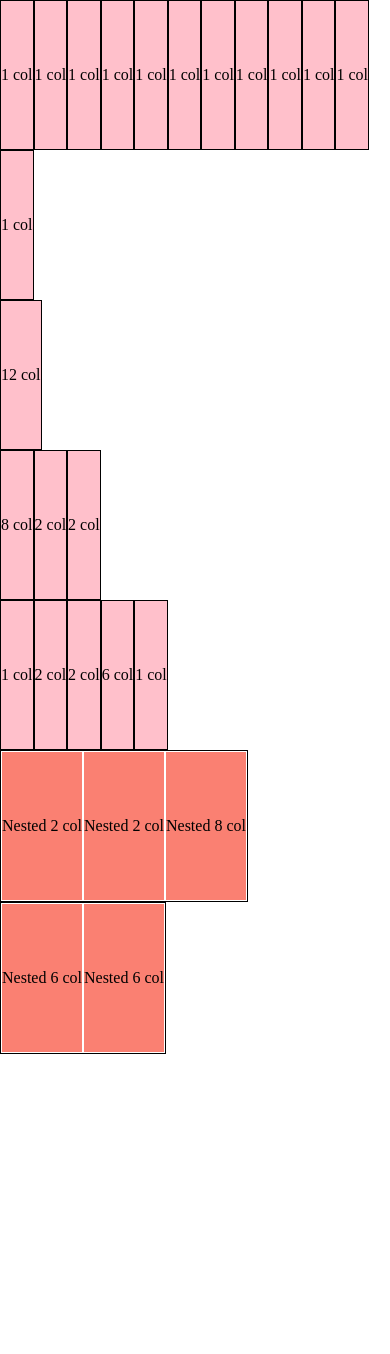
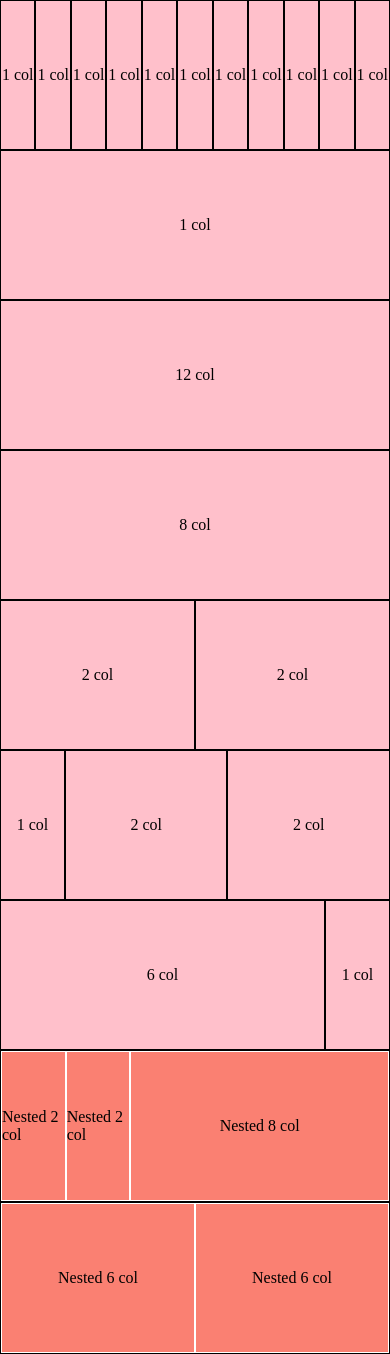
Before and after one commit to FrancescoCina/html-css-12bool, a plain HTML site: page index.html in a window 390 px wide. Before the commit the page ends 1054 px from the top, so only its background shows below. Drawn offline with Linux system fonts and the light colour scheme.

Commit message:
Impostato responsive anche su Mobile

```diff
--- a/css/layout12.css
+++ b/css/layout12.css
@@ -127,6 +127,11 @@
     margin-left: calc(100% / 12 * 1);
 }
 
+.col-offset-0{
+    margin-left: 0;
+}
+
+
 /* MEDIA QUERY */
 
 /* SMALL SCREEN */
@@ -231,6 +236,9 @@
     }
     .col-sm-offset-1{
         margin-left: calc(100% / 12 * 1);
+    }
+    .col-sm-offset-0{
+        margin-left: 0;
     }
 }
 
@@ -339,6 +347,9 @@
     .col-md-offset-1{
         margin-left: calc(100% / 12 * 1);
     }
+    .col-md-offset-0{
+        margin-left: 0;
+    }
 }
 /* -------------------------- */
 
@@ -444,6 +455,9 @@
     }
     .col-lg-offset-1{
         margin-left: calc(100% / 12 * 1);
+    }
+    .col-lg-offset-0{
+        margin-left: 0;
     }
 
 
@@ -555,6 +569,9 @@
     .col-xl-offset-1{
         margin-left: calc(100% / 12 * 1);
     }
+    .col-xl-offset-0{
+        margin-left: 0;
+    }
 }
 
 /* -------------------- */
@@ -663,58 +680,8 @@
     .col-xxl-offset-1{
         margin-left: calc(100% / 12 * 1);
     }
+    .col-xxl-offset-0{
+        margin-left: 0;
+    }
 
 }
-
-
-
-
-
-
-
-
-
-
-
-
-
-
-
-
-
-
-
-
-
-
-
-
-
-
-
-/* EXTRA UTILS */
-
-/* Justify */
-.start{
-    justify-content: flex-start;
-}
-.center{
-    justify-content: center;
-}
-.end{
-    justify-content: flex-end;
-}
-.around{
-    justify-content: space-around;
-}
-.between{
-    justify-content: space-between;
-}
-.evenly{
-    justify-content: space-evenly;
-}
-
-/* Ordine da dare all'Item (no al container-padre)*/
-.first{
-    order:-1;
-}
--- a/css/style.css
+++ b/css/style.css
@@ -37,8 +37,8 @@
 
 @media screen and (min-width:768px){
 
-    .container .row:first-child .col-lg{
-        width: calc(100% / 6);
+    .container .row:first-child .col-md{
+        width: calc(100% / 6 );
     }
 
     .container .row:nth-child(3) > [class*="8"]{
@@ -54,11 +54,10 @@
         width: calc(100% / 12 * 4);
     }
 
-
-    .container .row:nth-child(4) > [class*="6"],
+    /* .container .row:nth-child(4) > [class*="6"],
     #mustbehalf{
         width: calc(100% / 12 * 6);
-    }
+    } */
 
     .container .row:nth-child(5) > [class*="6"]{
         width: calc(100% / 12 * 6);
@@ -72,6 +71,32 @@
     .container .row:nth-child(5) > [class*="6"] > [class*="6"]{
         width: calc(100% / 12 * 6);
     }
+}
+
+/* MEDIA QUERY SMALL SCREEN */
+@media screen and (min-width:576px){
+
+    .container .row:first-child .col-sm{
+        width: calc(100% / 4 );
+    }
+
+
+    .container .row:nth-child(3) > [class*="2"]{
+        width: calc(100% / 12 * 12);
+    }
+
+
+
+
+
+
+
+
+
+
+
+
+
 
 
 }
--- a/index.html
+++ b/index.html
@@ -11,43 +11,43 @@
 <body>
     <div class="container">
         <div class="row">
-            <div class="col-xxl col-xl col-lg"><p>1 col</p></div>
-            <div class="col-xxl col-xl col-lg"><p>1 col</p></div>
-            <div class="col-xxl col-xl col-lg"><p>1 col</p></div>
-            <div class="col-xxl col-xl col-lg"><p>1 col</p></div>
-            <div class="col-xxl col-xl col-lg"><p>1 col</p></div>
-            <div class="col-xxl col-xl col-lg"><p>1 col</p></div>
-            <div class="col-xxl col-xl col-lg"><p>1 col</p></div>
-            <div class="col-xxl col-xl col-lg"><p>1 col</p></div>
-            <div class="col-xxl col-xl col-lg"><p>1 col</p></div>
-            <div class="col-xxl col-xl col-lg"><p>1 col</p></div>
-            <div class="col-xxl col-xl col-lg"><p>1 col</p></div>
-            <div class="col-xxl col-xl col-lg"><p>1 col</p></div>
+            <div class="col-xxl-1 col-xl-1 col-lg-1 col-md col-sm col"><p>1 col</p></div>
+            <div class="col-xxl-1 col-xl-1 col-lg-1 col-md col-sm col"><p>1 col</p></div>
+            <div class="col-xxl-1 col-xl-1 col-lg-1 col-md col-sm col"><p>1 col</p></div>
+            <div class="col-xxl-1 col-xl-1 col-lg-1 col-md col-sm col"><p>1 col</p></div>
+            <div class="col-xxl-1 col-xl-1 col-lg-1 col-md col-sm col"><p>1 col</p></div>
+            <div class="col-xxl-1 col-xl-1 col-lg-1 col-md col-sm col"><p>1 col</p></div>
+            <div class="col-xxl-1 col-xl-1 col-lg-1 col-md col-sm col"><p>1 col</p></div>
+            <div class="col-xxl-1 col-xl-1 col-lg-1 col-md col-sm col"><p>1 col</p></div>
+            <div class="col-xxl-1 col-xl-1 col-lg-1 col-md col-sm col"><p>1 col</p></div>
+            <div class="col-xxl-1 col-xl-1 col-lg-1 col-md col-sm col"><p>1 col</p></div>
+            <div class="col-xxl-1 col-xl-1 col-lg-1 col-md col-sm col"><p>1 col</p></div>
+            <div class="col-xxl-1 col-xl-1 col-lg-1 col-md col-sm col"><p>1 col</p></div>
         </div>
         <div class="row">
-            <div class="col-xxl-12 col-xl-12 col-lg-12 col-md-12">12 col</div>
+            <div class="col-xxl-12 col-xl-12 col-lg-12 col-md-12 col-sm-12 col-12">12 col</div>
         </div>
         <div class="row">
-            <div class="col-xxl-8 col-xl-8 col-lg-8">8 col</div>
-            <div class="col-xxl-2 col-xl-2 col-lg-2">2 col</div>
-            <div class="col-xxl-2 col-xl-2 col-lg-2">2 col</div>
+            <div class="col-xxl-8 col-xl-8 col-lg-8 col-md-8 col-sm-12 col-12">8 col</div>
+            <div class="col-xxl-2 col-xl-2 col-lg-2 col-md-2 col-sm-6 col-6">2 col</div>
+            <div class="col-xxl-2 col-xl-2 col-lg-2 col-md-2 col-sm-6 col-6">2 col</div>
         </div>
         <div class="row">
-            <div class="col-xxl-1 col-xl-1 col-lg-1">1 col</div>
-            <div class="col-xxl-2 col-xl-2 col-lg-2">2 col</div>
-            <div class="col-xxl-2 col-xl-2 col-lg-2">2 col</div>
-            <div class="col-xxl-6 col-xl-6 col-lg-6">6 col</div>
-            <div class="col-xxl-1 col-xl-1 col-lg-1" id="mustbehalf">1 col</div>
+            <div class="col-xxl-1 col-xl-1 col-lg-1 col-md-1 col-sm-2 col-2">1 col</div>
+            <div class="col-xxl-2 col-xl-2 col-lg-2 col-md-2 col-sm-5 col-5">2 col</div>
+            <div class="col-xxl-2 col-xl-2 col-lg-2 col-md-2 col-sm-5 col-5">2 col</div>
+            <div class="col-xxl-6 col-xl-6 col-lg-6 col-md-6 col-sm-10 col-10">6 col</div>
+            <div class="col-xxl-1 col-xl-1 col-lg-1 col-md-1 col-sm-2 col-2">1 col</div>
         </div>
         <div class="row">
-            <div class="col-xxl-6 col-xl-6 col-lg-6">
-                <div class="col-xxl-2 col-xl-2 col-lg-2">Nested 2 col</div>
-                <div class="col-xxl-2 col-xl-2 col-lg-2">Nested 2 col</div>
-                <div class="col-xxl-8 col-xl-8 col-lg-8">Nested 8 col</div>
+            <div class="col-xxl-6 col-xl-6 col-lg-6 col-md-6 col-sm-12 col-12">
+                <div class="col-xxl-2 col-xl-2 col-lg-2 col-md-2 col-sm-2 col-2">Nested 2 col</div>
+                <div class="col-xxl-2 col-xl-2 col-lg-2 col-md-2 col-sm-2 col-2">Nested 2 col</div>
+                <div class="col-xxl-8 col-xl-8 col-lg-8 col-md-8 col-sm-8 col-8">Nested 8 col</div>
             </div>
-            <div class="col-xxl-6 col-xl-6 col-lg-6">
-                <div class="col-xxl-6 col-xl-6 col-lg-6">Nested 6 col</div>
-                <div class="col-xxl-6 col-xl-6 col-lg-6">Nested 6 col</div>
+            <div class="col-xxl-6 col-xl-6 col-lg-6 col-md-6 col-sm-12 col-12">
+                <div class="col-xxl-6 col-xl-6 col-lg-6 col-md-6 col-sm-6 col-6">Nested 6 col</div>
+                <div class="col-xxl-6 col-xl-6 col-lg-6 col-md-6 col-sm-6 col-6">Nested 6 col</div>
             </div>
         </div>
     </div>
```
